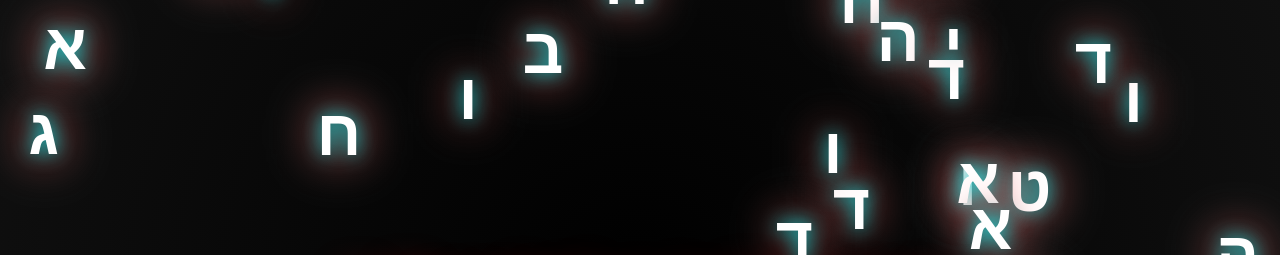
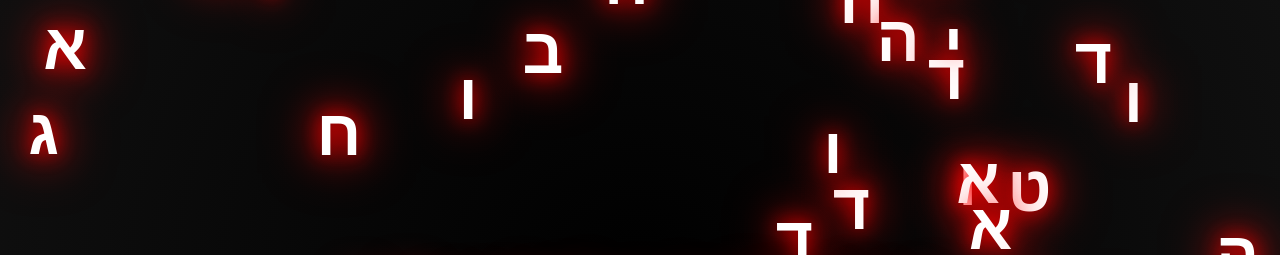
Before and after one commit to LastNightTechnologies/SamJames, a plain HTML site: page index.html in a window 1280 px wide. Shown: the part 137-392 px from the top of the page. Drawn offline with Linux system fonts and the light colour scheme.

Commit message:
Update index.html

```diff
--- a/index.html
+++ b/index.html
@@ -70,8 +70,7 @@
     position: absolute;
     font-size: 4rem;
     font-weight: bold;
-    color: #fff;
-    text-shadow: 0 0 20px #0ff, 0 0 40px #f00, 0 0 60px #fff;
+    text-shadow: 0 0 20px red, 0 0 40px red, 0 0 60px red;
   }
 
   audio {
```
